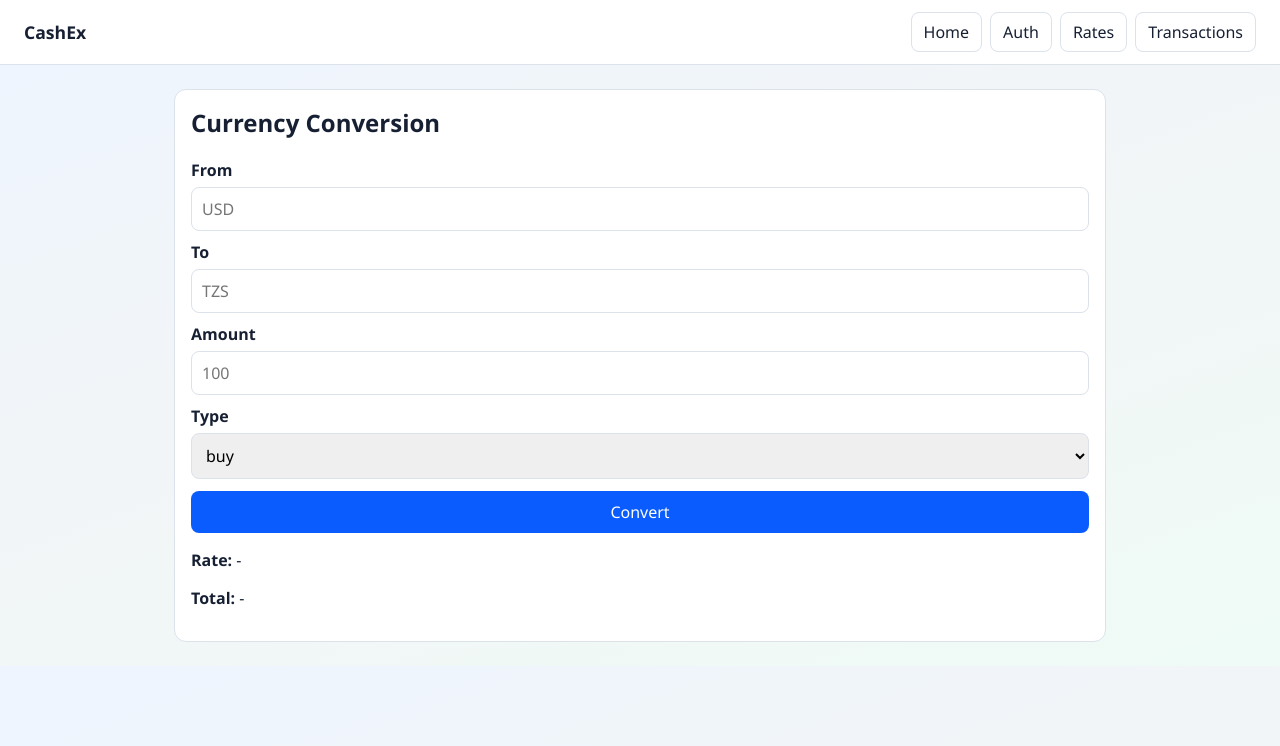
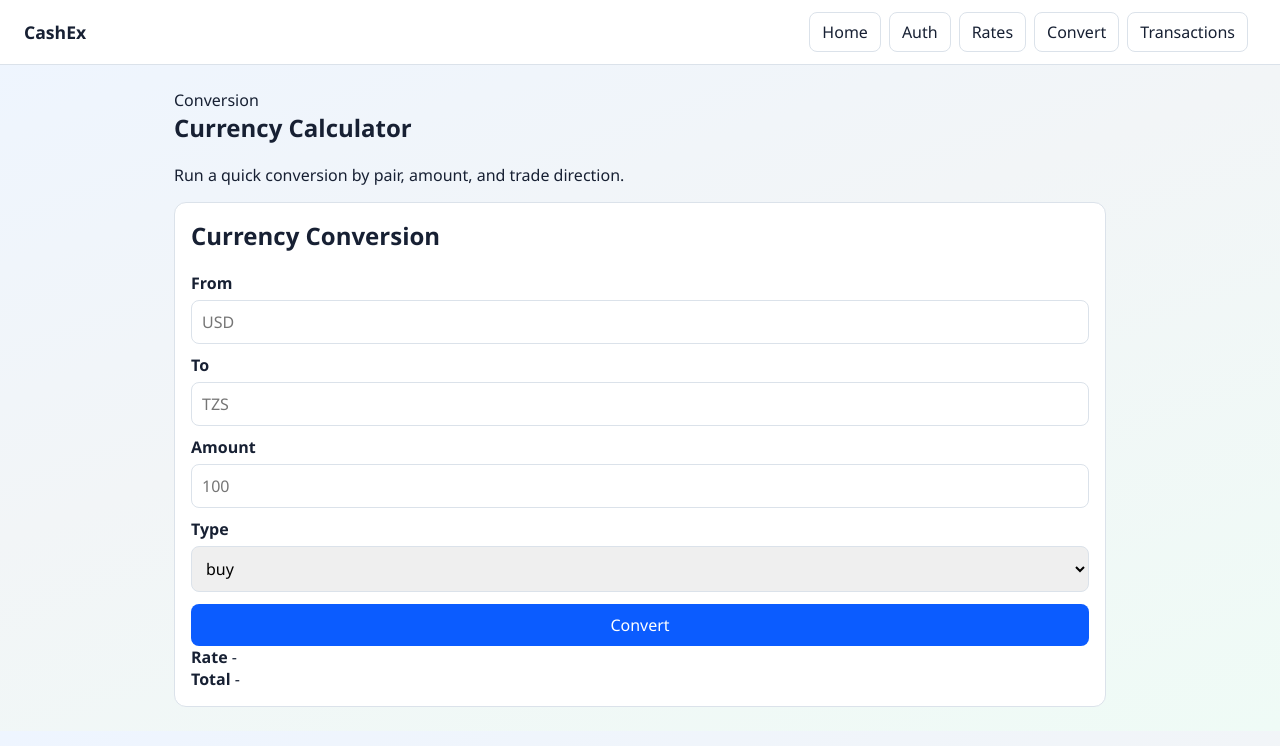
Before and after one commit to AmosStack/CashEx, a website: page frontend/convert.html in a window 1280 px wide. Drawn offline with Linux system fonts and the light colour scheme.

Commit message:
Update convert.html

```diff
--- a/frontend/convert.html
+++ b/frontend/convert.html
@@ -13,13 +13,21 @@
       <div class="nav-links">
         <a href="./index.html">Home</a>
         <a href="./auth.html">Auth</a>
-        <a href="./rates.html">Rates</a>
-        <a href="./transactions.html">Transactions</a>
+        <a href="./rates.html" class="requires-auth">Rates</a>
+        <a href="./convert.html">Convert</a>
+        <a href="./transactions.html" class="requires-auth">Transactions</a>
+        <div id="auth-state"></div>
       </div>
     </nav>
   </header>
 
   <main class="container">
+    <section class="page-head">
+      <span class="eyebrow">Conversion</span>
+      <h1>Currency Calculator</h1>
+      <p>Run a quick conversion by pair, amount, and trade direction.</p>
+    </section>
+
     <section class="card">
       <h2>Currency Conversion</h2>
       <label for="from">From</label>
@@ -35,8 +43,16 @@
       </select>
       <button id="convertBtn">Convert</button>
       <div id="status" class="status" hidden></div>
-      <p><b>Rate:</b> <span id="rateResult">-</span></p>
-      <p><b>Total:</b> <span id="totalResult">-</span></p>
+      <div class="metric-grid">
+        <div class="metric">
+          <b>Rate</b>
+          <span id="rateResult">-</span>
+        </div>
+        <div class="metric">
+          <b>Total</b>
+          <span id="totalResult">-</span>
+        </div>
+      </div>
     </section>
   </main>
 
@@ -71,5 +87,6 @@
       }
     });
   </script>
+  <script src="./nav.js"></script>
 </body>
 </html>
```
